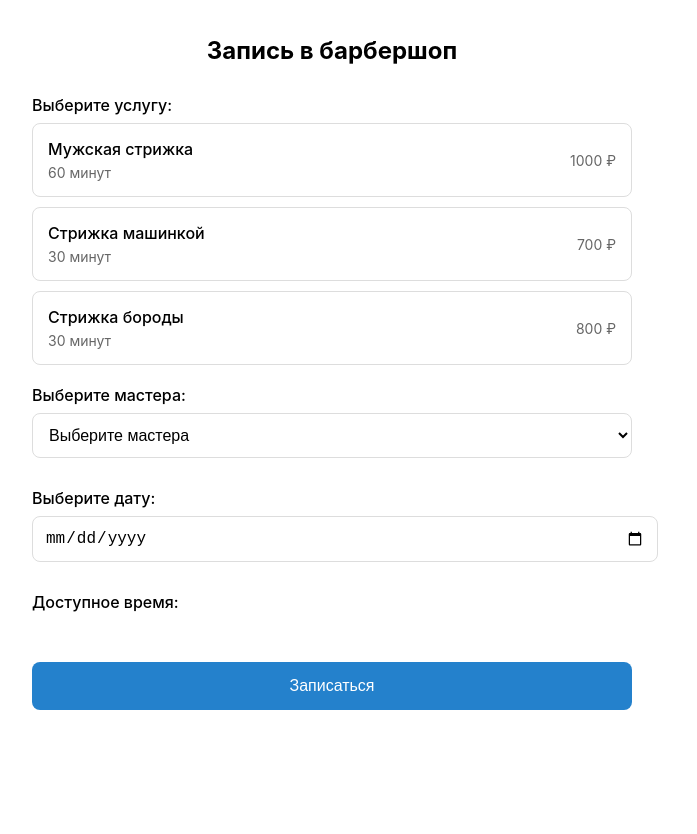
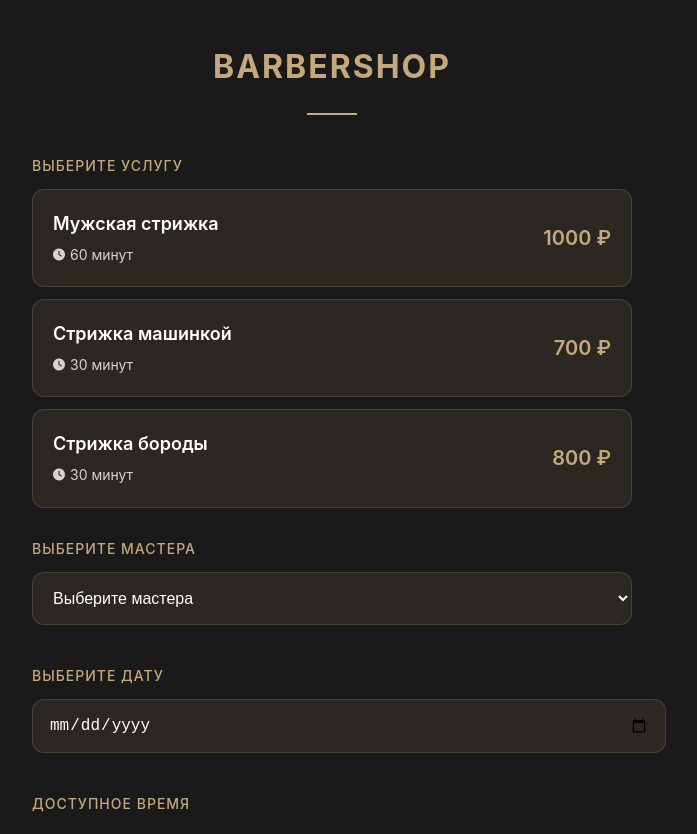
Before and after one commit to Artem123213432/Miniapp, a plain HTML site: page index.html in a window 1280 px wide. Shown: the top 834 px of the page, without its empty margins (308-1005 px from the left). Before the commit the page ends 800 px from the top, so only its background shows below. Drawn offline with Linux system fonts and the light colour scheme; a script that the page names is missing.

Commit message:
Update index.html

```diff
--- a/index.html
+++ b/index.html
@@ -3,14 +3,17 @@
 <head>
     <meta charset="UTF-8">
     <meta name="viewport" content="width=device-width, initial-scale=1.0">
-    <title>Запись в барбершоп</title>
+    <title>BARBERSHOP</title>
     <script src="https://telegram.org/js/telegram-web-app.js"></script>
+    <link rel="stylesheet" href="https://cdnjs.cloudflare.com/ajax/libs/font-awesome/6.0.0/css/all.min.css">
     <style>
         :root {
-            --tg-theme-bg-color: #ffffff;
-            --tg-theme-text-color: #000000;
-            --tg-theme-button-color: #2481cc;
-            --tg-theme-button-text-color: #ffffff;
+            --tg-theme-bg-color: #1a1a1a;
+            --tg-theme-text-color: #ffffff;
+            --tg-theme-button-color: #c6a87d;
+            --tg-theme-button-text-color: #1a1a1a;
+            --accent-color: #c6a87d;
+            --border-radius: 12px;
         }
 
         body {
@@ -19,6 +22,7 @@
             padding: 20px;
             background-color: var(--tg-theme-bg-color);
             color: var(--tg-theme-text-color);
+            line-height: 1.6;
         }
 
         .container {
@@ -28,88 +32,109 @@
 
         .header {
             text-align: center;
-            margin-bottom: 30px;
+            margin-bottom: 40px;
+            position: relative;
         }
 
         .header h1 {
-            font-size: 24px;
+            font-size: 32px;
             margin-bottom: 10px;
+            text-transform: uppercase;
+            letter-spacing: 2px;
+            color: var(--accent-color);
+        }
+
+        .header::after {
+            content: '';
+            display: block;
+            width: 50px;
+            height: 2px;
+            background-color: var(--accent-color);
+            margin: 20px auto;
         }
 
         .form-group {
-            margin-bottom: 20px;
+            margin-bottom: 30px;
         }
 
         .form-group label {
             display: block;
-            margin-bottom: 8px;
+            margin-bottom: 12px;
             font-weight: 500;
+            text-transform: uppercase;
+            letter-spacing: 1px;
+            font-size: 14px;
+            color: var(--accent-color);
         }
 
         select, input {
             width: 100%;
-            padding: 12px;
-            border: 1px solid #ddd;
-            border-radius: 8px;
-            background-color: var(--tg-theme-bg-color);
+            padding: 16px;
+            border: 1px solid rgba(198, 168, 125, 0.2);
+            border-radius: var(--border-radius);
+            background-color: rgba(198, 168, 125, 0.1);
             color: var(--tg-theme-text-color);
             font-size: 16px;
             margin-bottom: 10px;
+            transition: all 0.3s ease;
+        }
+
+        select:focus, input:focus {
+            outline: none;
+            border-color: var(--accent-color);
+            background-color: rgba(198, 168, 125, 0.15);
         }
 
         .time-slots {
             display: grid;
             grid-template-columns: repeat(3, 1fr);
-            gap: 10px;
-            margin-top: 10px;
+            gap: 12px;
+            margin-top: 15px;
         }
 
         .time-slot {
-            padding: 10px;
-            border: 1px solid #ddd;
-            border-radius: 8px;
+            padding: 12px;
+            border: 1px solid rgba(198, 168, 125, 0.2);
+            border-radius: var(--border-radius);
             text-align: center;
             cursor: pointer;
+            transition: all 0.3s ease;
+            font-size: 14px;
+        }
+
+        .time-slot:hover {
+            border-color: var(--accent-color);
+            background-color: rgba(198, 168, 125, 0.1);
         }
 
         .time-slot.selected {
-            background-color: var(--tg-theme-button-color);
+            background-color: var(--accent-color);
             color: var(--tg-theme-button-text-color);
-            border-color: var(--tg-theme-button-color);
-        }
-
-        .time-slot.disabled {
-            opacity: 0.5;
-            cursor: not-allowed;
-        }
-
-        .submit-button {
-            background-color: var(--tg-theme-button-color);
-            color: var(--tg-theme-button-text-color);
-            border: none;
-            padding: 15px 30px;
-            border-radius: 8px;
-            font-size: 16px;
-            width: 100%;
-            cursor: pointer;
-            margin-top: 20px;
+            border-color: var(--accent-color);
         }
 
         .service-item {
             display: flex;
             justify-content: space-between;
             align-items: center;
-            padding: 15px;
-            border: 1px solid #ddd;
-            border-radius: 8px;
-            margin-bottom: 10px;
+            padding: 20px;
+            border: 1px solid rgba(198, 168, 125, 0.2);
+            border-radius: var(--border-radius);
+            margin-bottom: 12px;
             cursor: pointer;
+            transition: all 0.3s ease;
+            background-color: rgba(198, 168, 125, 0.1);
+        }
+
+        .service-item:hover {
+            border-color: var(--accent-color);
+            transform: translateY(-2px);
         }
 
         .service-item.selected {
-            background-color: var(--tg-theme-button-color);
+            background-color: var(--accent-color);
             color: var(--tg-theme-button-text-color);
-            border-color: var(--tg-theme-button-color);
+            border-color: var(--accent-color);
         }
 
         .service-info {
@@ -117,48 +142,86 @@
         }
 
         .service-name {
-            font-weight: 500;
+            font-weight: 600;
             margin-bottom: 5px;
+            font-size: 18px;
         }
 
-        .service-duration, .service-price {
+        .service-duration {
             font-size: 14px;
-            color: #666;
+            opacity: 0.8;
+            display: flex;
+            align-items: center;
+            gap: 5px;
         }
 
-        .service-item.selected .service-duration,
+        .service-duration i {
+            font-size: 12px;
+        }
+
+        .service-price {
+            font-size: 20px;
+            font-weight: 600;
+            color: var(--accent-color);
+        }
+
         .service-item.selected .service-price {
             color: var(--tg-theme-button-text-color);
+        }
+
+        .submit-button {
+            background-color: var(--accent-color);
+            color: var(--tg-theme-button-text-color);
+            border: none;
+            padding: 18px 30px;
+            border-radius: var(--border-radius);
+            font-size: 16px;
+            width: 100%;
+            cursor: pointer;
+            margin-top: 30px;
+            text-transform: uppercase;
+            letter-spacing: 1px;
+            font-weight: 600;
+            transition: all 0.3s ease;
+        }
+
+        .submit-button:hover {
+            opacity: 0.9;
+            transform: translateY(-2px);
+        }
+
+        .submit-button:active {
+            transform: translateY(0);
         }
     </style>
 </head>
 <body>
     <div class="container">
         <div class="header">
-            <h1>Запись в барбершоп</h1>
+            <h1>Barbershop</h1>
         </div>
 
         <div class="form-group">
-            <label>Выберите услугу:</label>
+            <label>Выберите услугу</label>
             <div id="services">
                 <div class="service-item" onclick="selectService(this, 'Мужская стрижка', 60, 1000)">
                     <div class="service-info">
                         <div class="service-name">Мужская стрижка</div>
-                        <div class="service-duration">60 минут</div>
+                        <div class="service-duration"><i class="fas fa-clock"></i> 60 минут</div>
                     </div>
                     <div class="service-price">1000 ₽</div>
                 </div>
                 <div class="service-item" onclick="selectService(this, 'Стрижка машинкой', 30, 700)">
                     <div class="service-info">
                         <div class="service-name">Стрижка машинкой</div>
-                        <div class="service-duration">30 минут</div>
+                        <div class="service-duration"><i class="fas fa-clock"></i> 30 минут</div>
                     </div>
                     <div class="service-price">700 ₽</div>
                 </div>
                 <div class="service-item" onclick="selectService(this, 'Стрижка бороды', 30, 800)">
                     <div class="service-info">
                         <div class="service-name">Стрижка бороды</div>
-                        <div class="service-duration">30 минут</div>
+                        <div class="service-duration"><i class="fas fa-clock"></i> 30 минут</div>
                     </div>
                     <div class="service-price">800 ₽</div>
                 </div>
@@ -166,7 +229,7 @@
         </div>
 
         <div class="form-group">
-            <label>Выберите мастера:</label>
+            <label>Выберите мастера</label>
             <select id="barber" onchange="updateTimeSlots()">
                 <option value="">Выберите мастера</option>
                 <option value="Александр">Александр</option>
@@ -176,12 +239,12 @@
         </div>
 
         <div class="form-group">
-            <label>Выберите дату:</label>
+            <label>Выберите дату</label>
             <input type="date" id="date" onchange="updateTimeSlots()" min="">
         </div>
 
         <div class="form-group">
-            <label>Доступное время:</label>
+            <label>Доступное время</label>
             <div class="time-slots" id="timeSlots">
                 <!-- Временные слоты будут добавлены через JavaScript -->
             </div>
@@ -193,6 +256,11 @@
     <script>
         let tg = window.Telegram.WebApp;
         tg.expand();
+        tg.MainButton.setParams({
+            text: 'ЗАПИСАТЬСЯ',
+            color: '#c6a87d',
+            text_color: '#1a1a1a'
+        });
 
         // Инициализация переменных для хранения выбранных данных
         let selectedService = null;
@@ -216,6 +284,7 @@
             };
 
             updateTimeSlots();
+            checkFormCompletion();
         }
 
         function updateTimeSlots() {
@@ -227,10 +296,10 @@
 
             if (!barber || !date || !selectedService) return;
 
-            // Генерация временных слотов (в реальном приложении здесь будет запрос к серверу)
+            // Генерация временных слотов
             const startHour = 10;
             const endHour = 20;
-            const interval = 30; // минуты
+            const interval = 30;
 
             for (let hour = startHour; hour < endHour; hour++) {
                 for (let minute = 0; minute < 60; minute += interval) {
@@ -242,6 +311,7 @@
                     timeSlotsContainer.appendChild(slot);
                 }
             }
+            checkFormCompletion();
         }
 
         function selectTimeSlot(element, time) {
@@ -250,6 +320,18 @@
             });
             element.classList.add('selected');
             selectedTime = time;
+            checkFormCompletion();
+        }
+
+        function checkFormCompletion() {
+            const barber = document.getElementById('barber').value;
+            const date = document.getElementById('date').value;
+
+            if (selectedService && barber && date && selectedTime) {
+                tg.MainButton.show();
+            } else {
+                tg.MainButton.hide();
+            }
         }
 
         function submitForm() {
@@ -272,6 +354,9 @@
             tg.sendData(JSON.stringify(bookingData));
             tg.close();
         }
+
+        // Привязываем MainButton к отправке формы
+        tg.MainButton.onClick(submitForm);
     </script>
 </body>
 </html>
```
